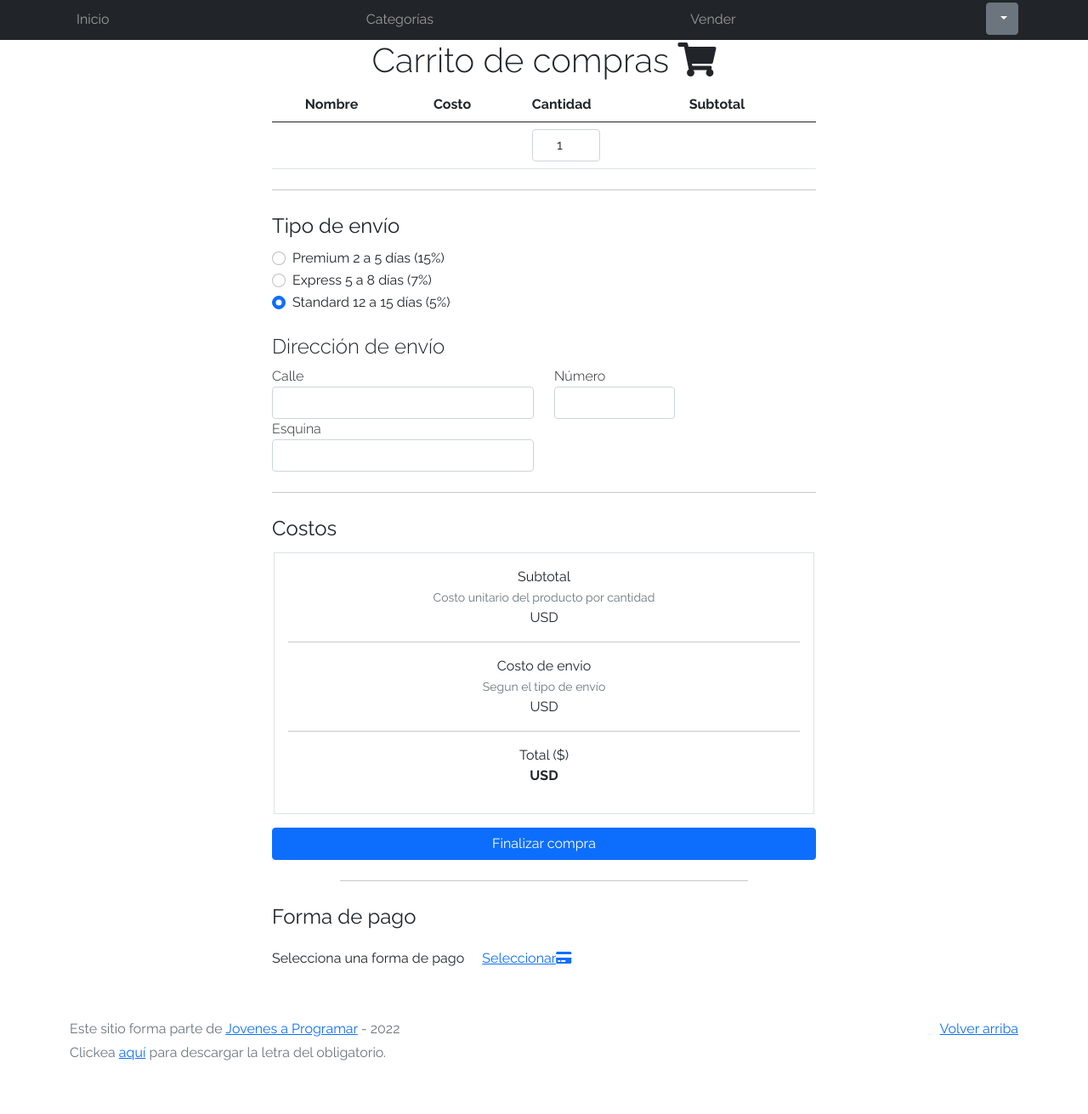
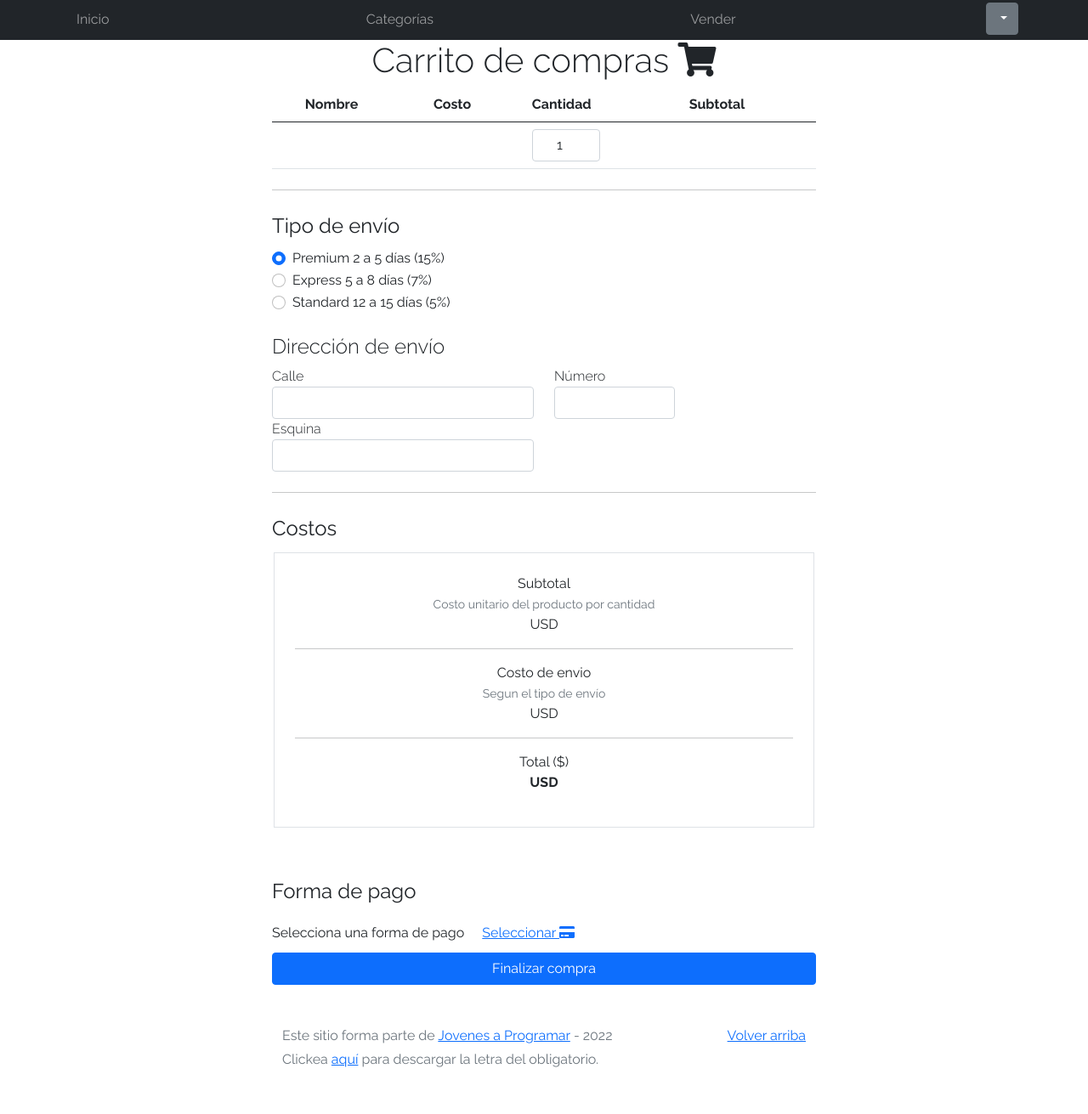
Before and after one commit to belroldan/ecommerce-JAP, a plain HTML site: page cart.html in a window 1280 px wide. Shown: the part 1-1312 px from the top of the page at 85% size. Drawn offline with Linux system fonts and the light colour scheme; no server answers.

Commit message:
unfinished 6

```diff
--- a/cart.html
+++ b/cart.html
@@ -80,29 +80,35 @@
 
       <legend>Tipo de envío</legend>
 
-      <div class="form-check">
-        <input class="form-check-input" type="radio" name="flexRadioDefault" id="flexRadioDefault1">
+      <div class="form-check" >
+        <input class="form-check-input" type="radio" name="flexRadioDefault" id="flexRadioDefault1" checked>
         <label class="form-check-label" for="flexRadioDefault1">
           Premium 2 a 5 días (15%)
         </label>
       </div>
+
       <div class="form-check">
-        <input class="form-check-input" type="radio" name="flexRadioDefault" id="flexRadioDefault2" checked>
+        <input class="form-check-input" type="radio" name="flexRadioDefault" id="flexRadioDefault2">
         <label class="form-check-label" for="flexRadioDefault2">
           Express 5 a 8 días (7%)
         </label>
       </div>
+
       <div class="form-check">
-        <input class="form-check-input" type="radio" name="flexRadioDefault" id="flexRadioDefault2" checked>
+        <input class="form-check-input" type="radio" name="flexRadioDefault" id="flexRadioDefault2">
         <label class="form-check-label" for="flexRadioDefault2">
           Standard 12 a 15 días (5%)
         </label>
       </div>
+
       <br>
+
       <!-- Direccion de envio-->
       <h4 class="fw-light">Dirección de envío</h3>
-        <form class="row-md-12">
+
+        <div class="row-md-12">
         <form class="needs-validation" method="get" autocomplete="off" novalidate>
+
         <div class="row">
             <div class="col-md-6">
               <label class="fw-light">Calle</label>
@@ -115,56 +121,73 @@
             <div id="numeroFeedback" class="invalid-feedback">Ingresa un número</div>
           </div>
 
+
           <div class="col-md-6">
             <label class="fw-light">Esquina</label>
             <input class="form-control" type="text" id="esquina" required>
             <div id="esquinaFeedback" class="invalid-feedback">Ingresa una esquina</div>
           </div>
         </div>
-      </form>
-      <hr class="my-4">
 
     </div>
-  </div>
+
+    <hr class="my-4">
   <!-- ----------------------------------------------------------------------------- -->
 
   <!-- Costos -->
         <div class="costos">
           <legend>Costos</legend>
-  <div class="form-group border p-3 mb-3">
+          <div class="form-group border p-4 mb-2">
+
             <div>
               <label>Subtotal</label>
               <br>
               <small class="text-muted">Costo unitario del producto por cantidad</small>
               <p id="unitCost">USD</p>
             </div>
+
             <hr>
+
             <div>
               <label>Costo de envio</label>
               <br>
               <small class="text-muted">Segun el tipo de envío</small>
               <p id="shipCost"> USD</p>
             </div>
+
             <hr>
+
             <div>
               <label>Total ($)</label>
-      <p id="total" class=""><strong>USD</strong></p>
+              <p id="total"><strong>USD</strong></p>
             </div>
+
             </div>
-    <button class="btn btn-primary" type="submit">Finalizar compra</button>
-</form>
           </div>
 
 <!-- ----------------------------------------------------------------------------- -->
 <hr class="my-4" style="margin: 400px;">
 <!-- ----------------------------------------------------------------------------- -->
 
+<!-- Forma de pago -->
+      <div class="payment">
+        <legend>Forma de pago</legend>
+        <label id="paymentP">Selecciona una forma de pago</label>
+          <button type="button" class="m-1 btn btn-link" data-bs-toggle="modal"
+            data-bs-target="#paymentMethod">Seleccionar <i class="fa fa-credit-card" aria-hidden="true"></i></button>
+      </div>
+<!-- ----------------------------------------------------------------------------- -->
+
+<!-- BOTON FINAL --------------------------------------------------------------------->
+<button class="btn btn-primary" type="submit" id="finish">Finalizar compra</button>
+<!-- -----------------------------------------------------------------------------   -->
+
   <!-- Modal -->
   <div class="modal fade" tabindex="-1" role="dialog" id="paymentMethod" id="pagomodal">
     <div class="modal-dialog" role="document">
       <div class="modal-content">
         <div class="modal-header">
-          <form class="col-md-12">
+
 
           <h5 class="modal-title"><strong>Forma de pago</strong></h5>
         </div>
@@ -173,7 +196,8 @@
 
               <input class="form-check-input" type="radio" name="exampleRadios" id="exampleRadios1" value="option1" checked>
             <label>Tarjeta de crédito</label>
-          <hr>
+
+            <br><br>
 
           <div class="row">
             <div class="col-md-6">
@@ -185,17 +209,17 @@
             <input type="number" class="form-control">
           </div>
 
-
           <div class="col-md-6">
             <label>Vencimiento (MM/AA)</label>
             <input type="number" class="form-control">
           </div>
         </div>
-          <br>
+
+        <hr>
+
           <input class="form-check-input" type="radio" name="exampleRadios" id="exampleRadios1" value="option2">
           <label>Transferencia bancaria</label>
-          <hr>
-
+          <br><br>
           <div class="col-md-6">
             <label>Número de cuenta</label>
             <input type="number" class="form-control">
@@ -203,25 +227,21 @@
           <br>
             </div>
         </div>
-      </form>
+
       <div class="modal-footer">
         <button type="button" class="btn btn-primary" data-bs-dismiss="modal">Cerrar</button>
-        </div>
-      </div></div>
       </div>
       </div>
       </div>
       </div>
 
 
+
+
 <!-- ----------------------------------------------------------------------------- -->
-  <!-- Forma de Pago-->
-  <div class="payment">
-  <legend>Forma de pago</legend>
-  <label id="paymentP">Selecciona una forma de pago</label>
-    <button type="button" class="m-1 btn btn-link" data-bs-toggle="modal"
-      data-bs-target="#paymentMethod">Seleccionar<i class="fa fa-credit-card" aria-hidden="true"></i></button>
-</div>
+
+
+
   <!-- ----------------------------------------------------------------------------- -->
                               <!-- FOOTER -->
   <!-- ----------------------------------------------------------------------------- -->
--- a/css/styles.css
+++ b/css/styles.css
@@ -266,7 +266,7 @@ h2 {
   margin: auto;
   display: grid;
   overflow-x: auto;
-  width: 50%;
+  width: 100%;
 }
 
 #producto {
@@ -294,10 +294,17 @@ body {
 .payment {
   overflow-x: auto;
   margin: auto;
-  width: 50%;
+  width: 100%;
   height: auto;
 }
 
 .display-6 {
   text-align: center;
 }
+
+#finish {
+  margin: auto;
+  width: 100%;
+  height: auto;
+  display: block;
+}
```
Lines whose indentation alone changed are shown as unchanged.
